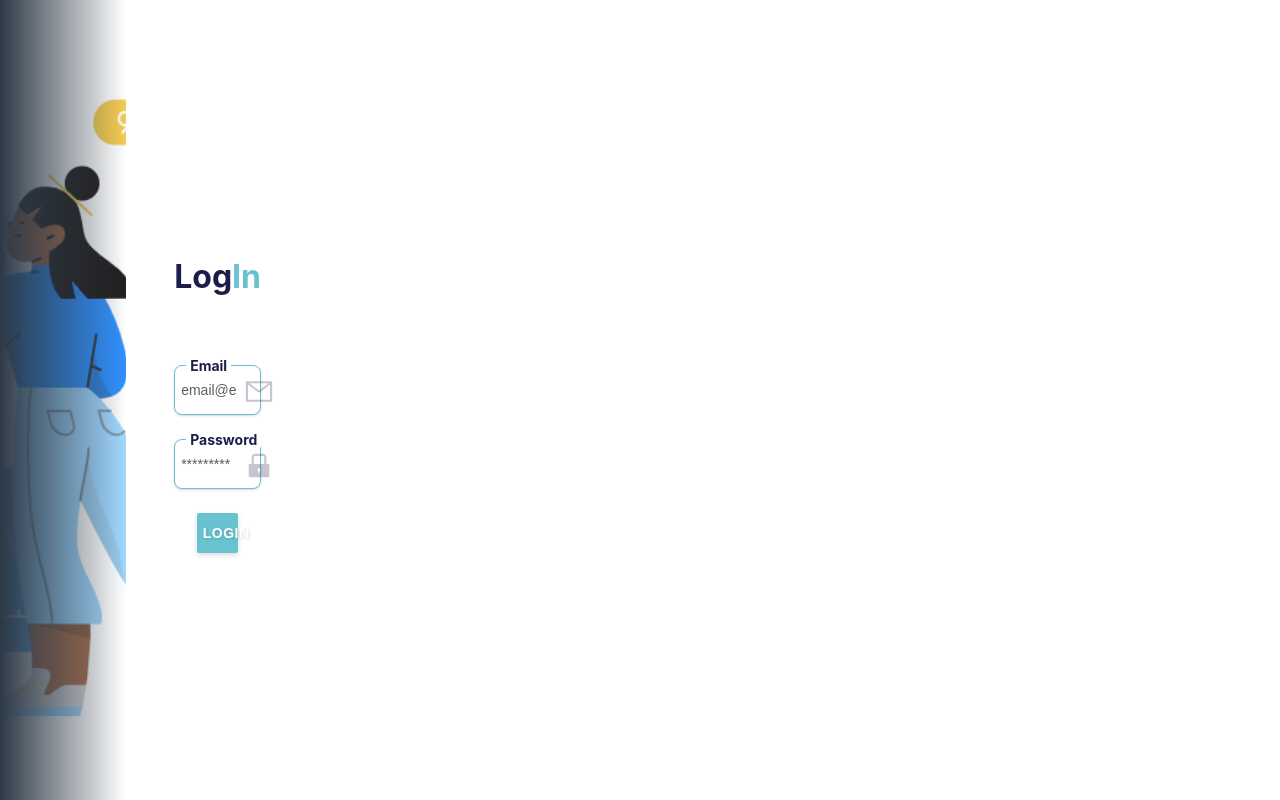
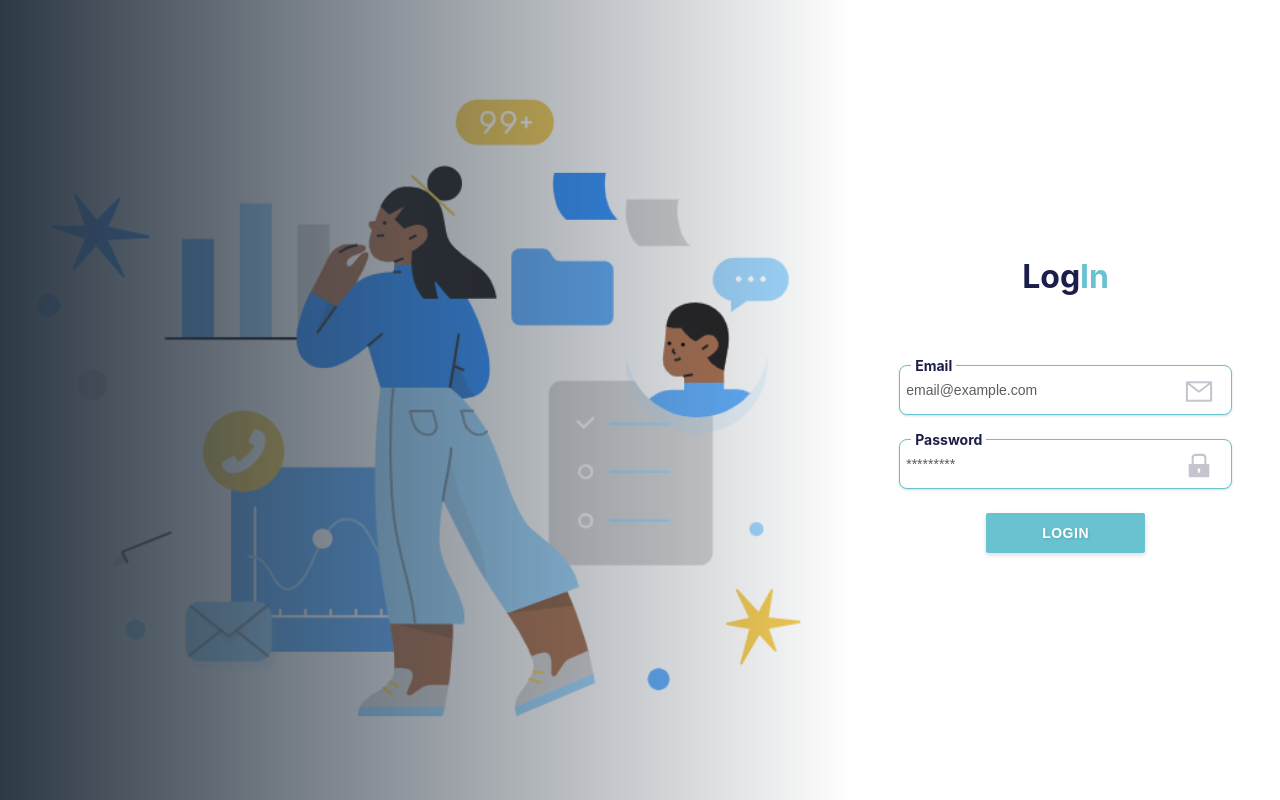
Before and after one commit to Group-10-Advanced-Project/Frontend, a React (Create React App) app in the folder my-app/: page /login in a window 1280 px wide. Built offline with nearby package versions, Linux system fonts and the light colour scheme.

Commit message:
fixed a thing in css

```diff
--- a/my-app/src/index.css
+++ b/my-app/src/index.css
@@ -11,6 +11,10 @@ body {
   display: flex;
 }
 
+.App {
+    flex-grow: 1;
+}
+
 code {
   font-family: source-code-pro, Menlo, Monaco, Consolas, 'Courier New',
     monospace;
```
